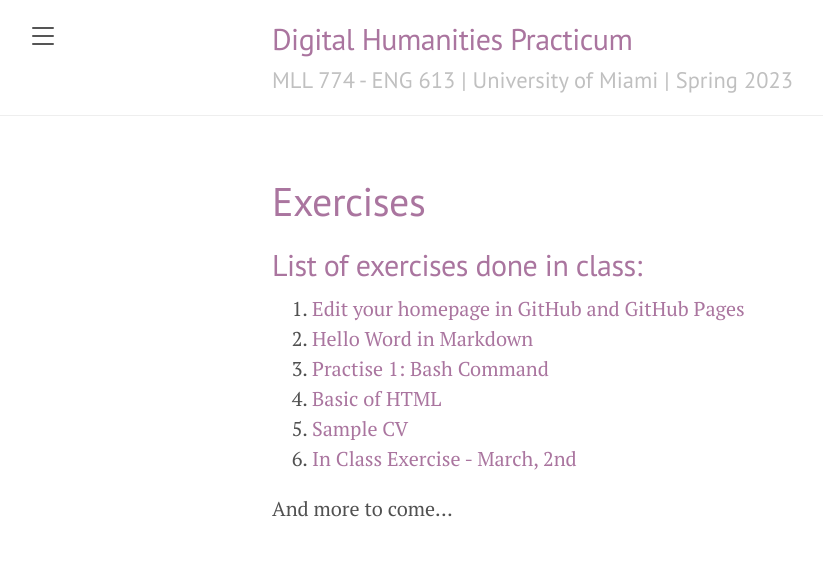
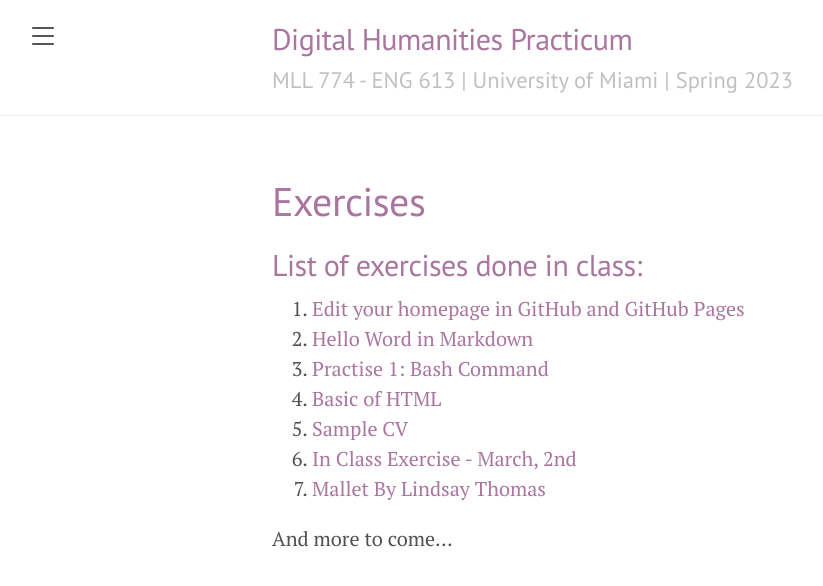
Before and after one commit to susannalles/DHPracticum_Spring23, a Jekyll site: the page built from exercises/index.md, in a window 1280 px wide. Shown: the top 586 px of the page, without its empty margins (8-831 px from the left). Built offline with Jekyll 4.4.1, drawn with Linux system fonts in a browser that asks for light colours.

Commit message:
Update index.md

```diff
--- a/exercises/index.md
+++ b/exercises/index.md
@@ -11,5 +11,6 @@ title: Exercises
 4. [Basic of HTML](https://susannalles.github.io/DHPracticum_Spring23/exercises/4.HTML)
 5. [Sample CV](https://susannalles.github.io/DHPracticum_Spring23/exercises/4.sample_page.html)
 6. [In Class Exercise - March, 2nd](https://susannalles.github.io/DHPracticum_Spring23/exercises/5.InClassExercise/)
+7. [Mallet By Lindsay Thomas](https://susannalles.github.io/DHPracticum_Spring23/exercises/mallet/)
 
 And more to come...
```
